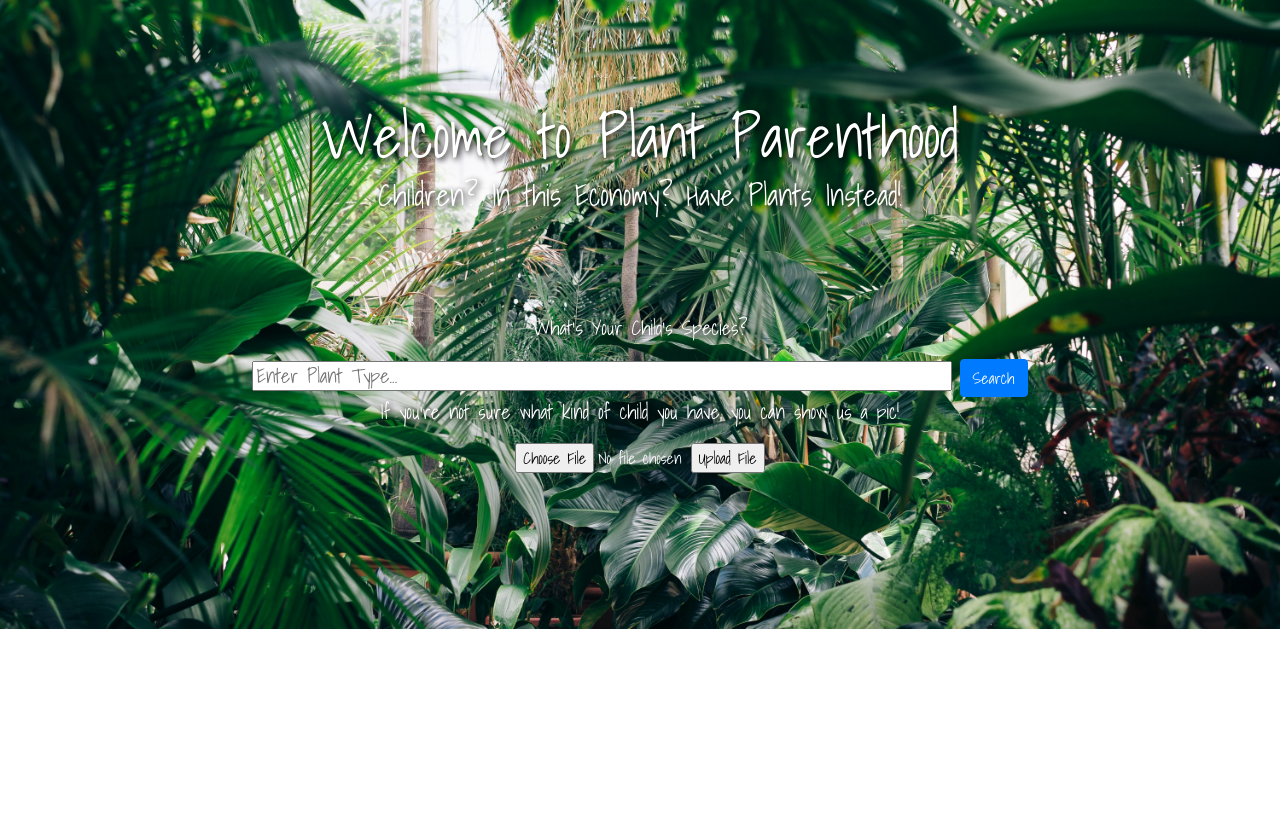
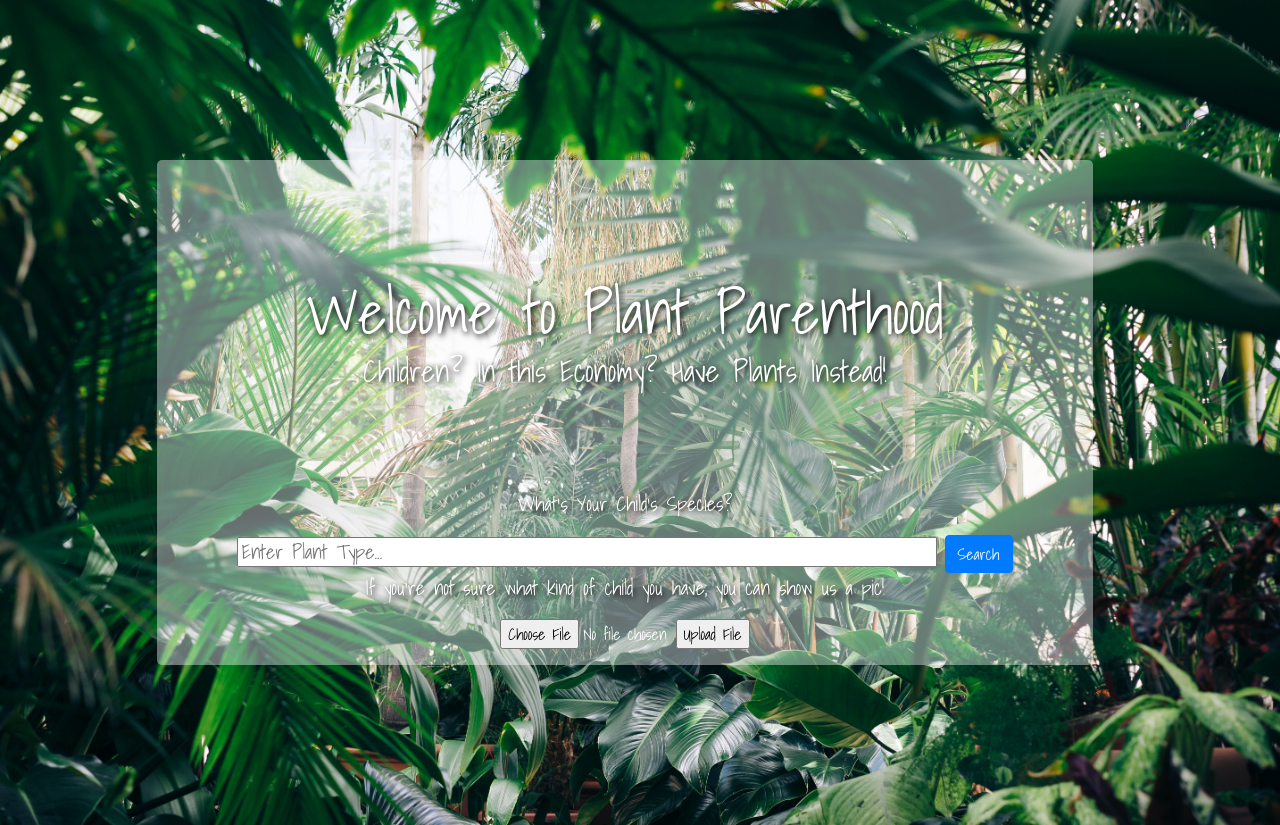
Before and after one commit to eileenpaula/PlantParenthood, a Flask app: page /home in a window 1280 px wide. Shown: the part 68-893 px from the top of the page. Before the commit the page ends 697 px from the top, so only its background shows below. Run offline with Flask 3, Linux system fonts and the light colour scheme; some libraries are stand-ins or nearby versions; some web fonts are replaced.

Commit message:
Added Home white box

```diff
--- a/static/style.css
+++ b/static/style.css
@@ -121,3 +121,26 @@ font-size: 36px;
   /* Set the text color for the navbar links */
 
 }
+
+/* Home white box */
+.row {
+  display:flex;
+}
+
+.div2 {
+  flex: 0 0 auto;  /* fixed width */
+}
+
+/* Actual box */
+
+.wbox {
+  padding:1em;
+  border-radius: 5px;
+  /* margin:1em; */
+  background-color: rgba(255, 255, 255, 0.400)
+}
+.row {
+  width:100%;
+  padding:10em;
+  overflow:hidden;
+}
--- a/templates/home.html
+++ b/templates/home.html
@@ -64,6 +64,11 @@
         margin-top: 10px;
     }
 </style>
+
+<div class="row">
+    <div class="div2">
+        <div class = "wbox">
+
             <center>
             <h1>Welcome to Plant Parenthood</h1>
             <h2>Children? In this Economy? Have Plants Instead! </h2>
@@ -88,4 +93,10 @@
                 </form>
             </center>
 
+
+        </div>
+    </div>
+</div>
+
+
 {% endblock %}
```
Lines whose indentation alone changed are shown as unchanged.
